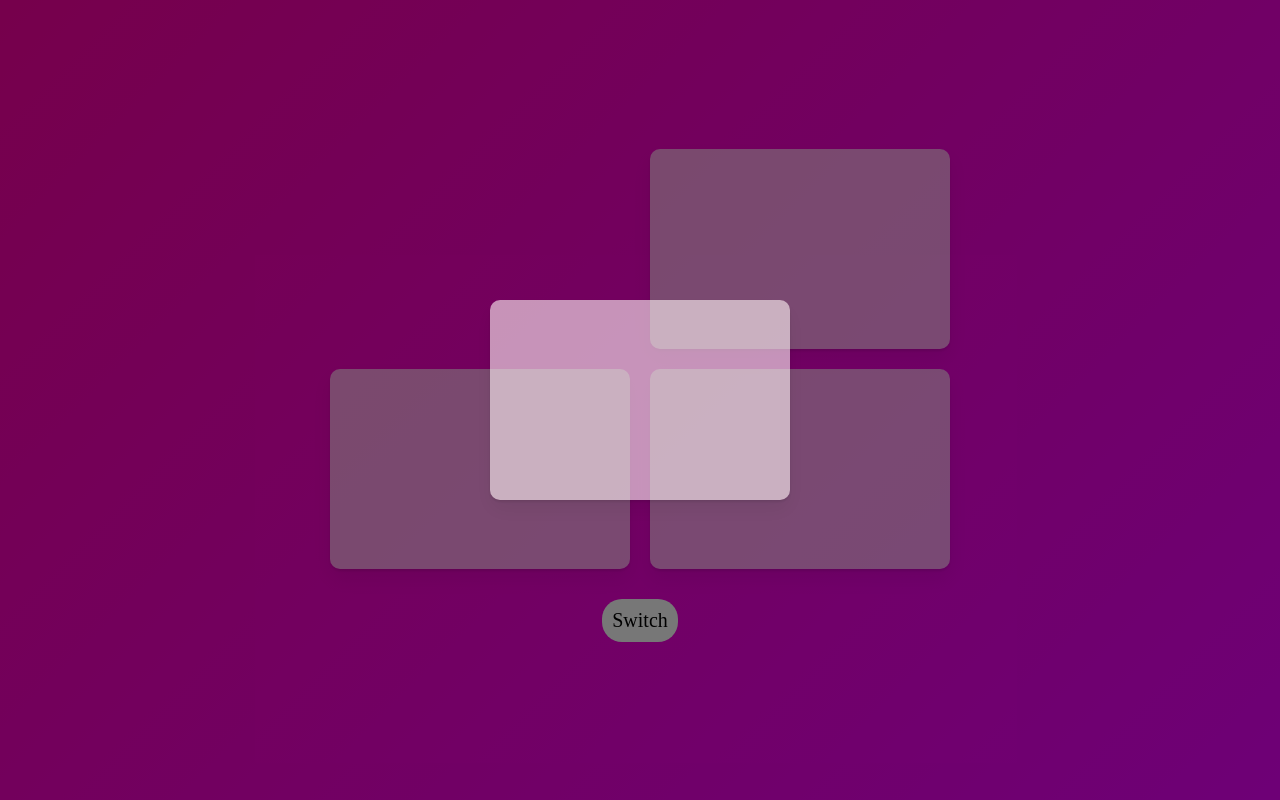
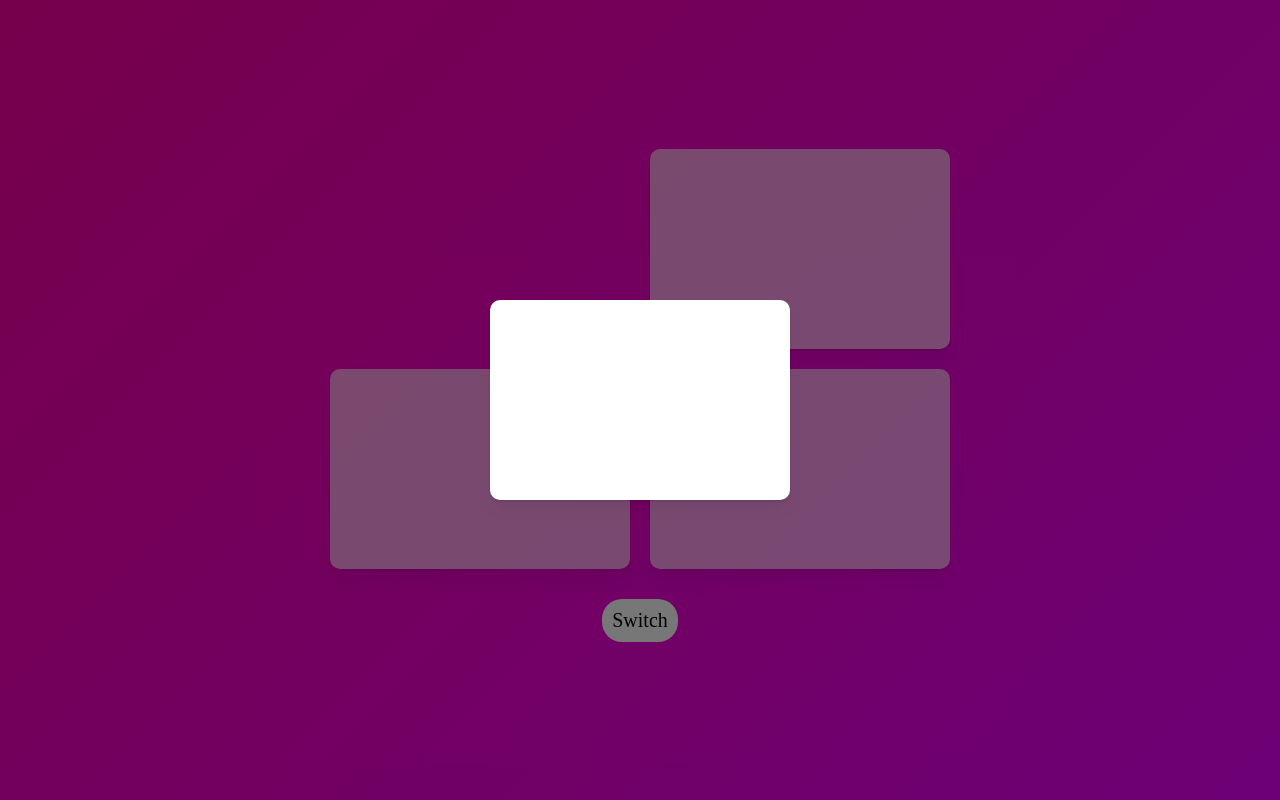
Before and after one commit to jkmathilda/react-motion, a React (Create React App) app: page / in a window 1280 px wide. Both pictures are taken after a click on the element 480 px from the left and 248 px from the top of the page. Built offline with nearby package versions, Linux system fonts and the light colour scheme; a web font is replaced by a local one.

Commit message:
Background to white when selected

```diff
--- a/src/App.tsx
+++ b/src/App.tsx
@@ -29,10 +29,10 @@ const Row = styled.div`
   width: 100%;
 `;
 
-const Box = styled(motion.div)`
+const Box = styled(motion.div)<{ isSelected: boolean }>`
   width: 300px;
   height: 200px;
-  background-color: rgba(255, 245, 245, 0.6);
+  background-color: ${({ isSelected }) => (isSelected ? "white" : "rgba(255, 245, 245, 0.6)")};
   border-radius: 10px;
   box-shadow: 0 2px 3px rgba(0, 0, 0, 0.1), 0 10px 20px rgba(0, 0, 0, 0.06);
   margin: 10px;
@@ -105,6 +105,7 @@ function App() {
                 layoutId={item}
                 onClick={() => setSelectedId(item)}
                 whileHover={{ scale: 1.1, ...boxConfigs[rowIndex * 2 + index] }}
+                isSelected={selectedId === item}
               >
                 <AnimatePresence>
                   {activeIndex === rowIndex * 2 + index && !selectedId && (
@@ -128,7 +129,7 @@ function App() {
       <AnimatePresence>
         {selectedId && (
           <Overlay onClick={() => setSelectedId(null)}>
-            <Box layoutId={selectedId} style={{ width: 300, height: 200 }}>
+            <Box layoutId={selectedId} isSelected style={{ width: 300, height: 200 }}>
               <motion.div style={{ position: "relative" }} />
             </Box>
           </Overlay>
```
